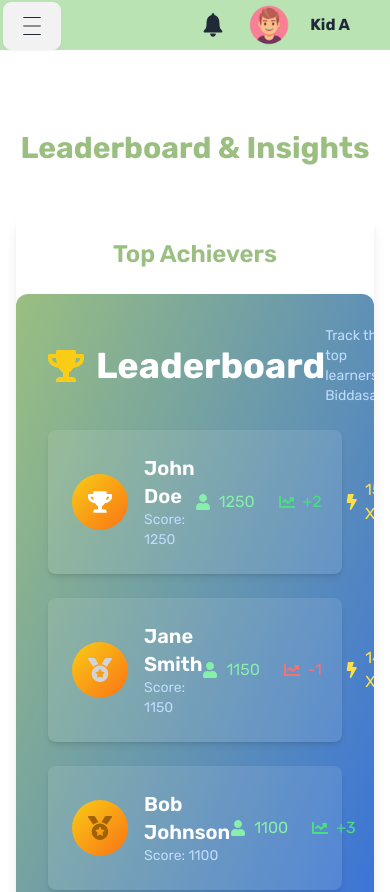
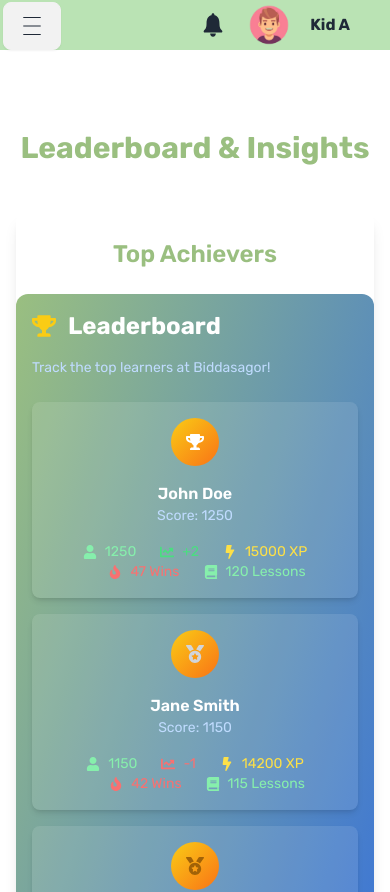
Before and after one commit to Phanthom-Mekat/AI-Integrated-Edu-Platform-Biddasagor, a React (Vite) app: page /dashboard in a window 390 px wide. Shown: the top 892 px of the page. Built offline with nearby package versions, Linux system fonts and the light colour scheme.

Commit message:
bug fixed

```diff
--- a/src/components/Dashboard/LeaderboardTable.jsx
+++ b/src/components/Dashboard/LeaderboardTable.jsx
@@ -1,4 +1,4 @@
-import { FaTrophy, FaMedal,  FaUser, FaChartLine, FaBolt, FaFire, FaBook } from 'react-icons/fa';
+import { FaTrophy, FaMedal, FaUser, FaChartLine, FaBolt, FaFire, FaBook } from 'react-icons/fa';
 
 const leaderboardData = [
   { id: 1, name: "John Doe", score: 1250, change: 2, totalXP: 15000, totalWins: 47, lessonsCompleted: 120 },
@@ -10,25 +10,25 @@ const leaderboardData = [
 
 const LeaderboardTable = () => {
   return (
-    <div className="w-full mx-auto bg-gradient-to-br from-primary to-blue-600 p-8 rounded-xl shadow-lg">
+    <div className="w-full mx-auto bg-gradient-to-br from-primary to-blue-600 p-4 sm:p-8 rounded-xl shadow-lg">
       {/* Leaderboard Header */}
-      <div className="flex items-center justify-between mb-6">
-        <h2 className="text-4xl font-bold text-white flex items-center">
+      <div className="flex flex-col sm:flex-row items-start sm:items-center justify-between mb-6">
+        <h2 className="text-2xl sm:text-4xl font-bold text-white flex items-center mb-4 sm:mb-0">
           <FaTrophy className="mr-3 text-yellow-400" />
           Leaderboard
         </h2>
-        <p className="text-sm text-blue-200">Track the top learners at Biddasagor!</p>
+        <p className="text-sm sm:text-base text-blue-200">Track the top learners at Biddasagor!</p>
       </div>
 
       {/* Leaderboard List */}
-      <div className="space-y-6">
+      <div className="space-y-4 sm:space-y-6">
         {leaderboardData.map((user, index) => (
           <div
             key={user.id}
-            className="flex items-center bg-white bg-opacity-10 p-6 rounded-lg transform transition-transform duration-300 hover:scale-105 hover:bg-opacity-20 shadow-md"
+            className="flex flex-col sm:flex-row items-center sm:items-start bg-white bg-opacity-10 p-4 sm:p-6 rounded-lg transform transition-transform duration-300 hover:scale-105 hover:bg-opacity-20 shadow-md"
           >
             {/* Rank Badge */}
-            <div className="flex-shrink-0 w-14 h-14 flex items-center justify-center rounded-full bg-gradient-to-br from-yellow-400 to-orange-500 text-white text-2xl font-bold">
+            <div className="flex-shrink-0 w-12 h-12 sm:w-14 sm:h-14 flex items-center justify-center rounded-full bg-gradient-to-br from-yellow-400 to-orange-500 text-white text-lg sm:text-2xl font-bold">
               {index === 0 && <FaTrophy />}
               {index === 1 && <FaMedal className="text-gray-300" />}
               {index === 2 && <FaMedal className="text-yellow-700" />}
@@ -36,34 +36,34 @@ const LeaderboardTable = () => {
             </div>
 
             {/* User Info */}
-            <div className="ml-4 flex-grow">
-              <h3 className="text-xl font-semibold text-white">{user.name}</h3>
+            <div className="ml-0 sm:ml-4 mt-4 sm:mt-0 flex-grow text-center sm:text-left">
+              <h3 className="text-base sm:text-xl font-semibold text-white">{user.name}</h3>
               <p className="text-sm text-blue-200">Score: {user.score}</p>
             </div>
 
             {/* Stats */}
-            <div className="flex items-center space-x-6">
-              <div className="flex items-center text-green-300">
+            <div className="flex flex-wrap sm:flex-nowrap justify-center sm:justify-start sm:items-center space-x-6 mt-4 sm:mt-0">
+              <div className="flex items-center text-green-300 text-sm sm:text-base">
                 <FaUser className="mr-2" />
                 <span>{user.score}</span>
               </div>
               <div
-                className={`flex items-center ${
+                className={`flex items-center text-sm sm:text-base ${
                   user.change > 0 ? "text-green-400" : user.change < 0 ? "text-red-400" : "text-gray-400"
                 }`}
               >
                 <FaChartLine className="mr-2" />
                 <span>{user.change > 0 ? "+" : ""}{user.change}</span>
               </div>
-              <div className="flex items-center text-yellow-300">
+              <div className="flex items-center text-yellow-300 text-sm sm:text-base">
                 <FaBolt className="mr-2" />
                 <span>{user.totalXP} XP</span>
               </div>
-              <div className="flex items-center text-red-400">
+              <div className="flex items-center text-red-400 text-sm sm:text-base">
                 <FaFire className="mr-2" />
                 <span>{user.totalWins} Wins</span>
               </div>
-              <div className="flex items-center text-green-300">
+              <div className="flex items-center text-green-300 text-sm sm:text-base">
                 <FaBook className="mr-2" />
                 <span>{user.lessonsCompleted} Lessons</span>
               </div>
--- a/src/components/Dashboard/Sidebar.jsx
+++ b/src/components/Dashboard/Sidebar.jsx
@@ -22,9 +22,9 @@ const Sidebar = () => {
                         <CiMenuBurger className="text-2xl font-bold"></CiMenuBurger>
                     </label>
                 </div>
-                <div className="drawer-side">
+                <div className="drawer-side z-50">
                     <label htmlFor="my-drawer-2" aria-label="close sidebar" className="drawer-overlay"></label>
-                    <ul className="menu bg-secondary/40 text-base-content min-h-full w-80 p-4 ">
+                    <ul className="menu bg-light md:bg-secondary/40 text-base-content min-h-full w-80 p-4 z-[100] ">
                         {/* Sidebar content here */}
                         <Link to='/dashboard'>
                             <h1 className="text-4xl font-bold mb-10 text-center">Dashboard</h1>
--- a/src/components/auth/Register.jsx
+++ b/src/components/auth/Register.jsx
@@ -72,7 +72,7 @@ const Register = () => {
                 {/* Right Section - Illustration */}
                 <div className="md:w-1/2 bg-gray-100 flex items-center justify-center">
                     <img
-                        src="../../../public/login.png"
+                        src="/login.png"
                         alt="Educational illustration"
                         className="w-full h-full object-cover"
                     />
--- a/src/components/home/Pricing.jsx
+++ b/src/components/home/Pricing.jsx
@@ -1,6 +1,6 @@
 const Pricing = () => {
     return (
-        <div className="bg-light py-16">
+        <div className="bg-light py-16 overflow-hidden">
             <div className="w-11/12 mx-auto">
                 <h2
                     className="text-4xl text-center font-bold text-secondary mb-6"
--- a/src/components/home/SubjectHelp.jsx
+++ b/src/components/home/SubjectHelp.jsx
@@ -33,7 +33,7 @@ const SubjectHelp = () => {
             className="text-center mb-12"
             data-aos="fade-up"
             data-aos-delay="200"
-            data-aos-anchor-placement="top-center"
+            data-aos-anchor-placement="bottom-center"
         >
             <h2 className="text-3xl font-bold text-secondary">
                 Get Homework Help with Any Subject, Any Question
--- a/src/index.css
+++ b/src/index.css
@@ -9,6 +9,9 @@ body {
     margin: 0;
     padding: 0;
     box-sizing: border-box;
-    /* overflow: hidden; */
     scroll-behavior: smooth;
 }
+
+.overflow{
+    overflow: hidden;
+}
--- a/src/pages/Games.jsx
+++ b/src/pages/Games.jsx
@@ -4,7 +4,7 @@ const Games = () => {
     return (
         <div className="bg-blue-50 min-h-screen">
             {/* Page Header */}
-            <div className="bg-gradient-to-br from-purple-600 to-blue-500 text-white p-5">
+            <div className="bg-light  p-5">
                 <h1 className="text-center text-4xl font-bold">Fun & Learn</h1>
                 <p className="text-center text-lg mt-2">Explore games to sharpen your math skills while having fun!</p>
             </div>
@@ -12,7 +12,7 @@ const Games = () => {
             {/* Game Options Section */}
             <div className="mt-12 max-w-6xl mx-auto grid grid-cols-1 sm:grid-cols-2 lg:grid-cols-2 gap-8 px-6">
                 {/* Solve Puzzle */}
-                <div className="bg-yellow-100 p-6 rounded-xl shadow-md flex flex-col items-center text-center hover:scale-105 transition-transform duration-300">
+                <div className="bg-tertiary/20 p-6 rounded-xl shadow-md flex flex-col items-center text-center hover:scale-105 transition-transform duration-300">
                     <img
                         src="/puzzle.png"
                         alt="Solve Puzzle"
--- a/src/pages/HomePage.jsx
+++ b/src/pages/HomePage.jsx
@@ -11,7 +11,7 @@ import Testimonial from "../components/home/Testimonial";
 const HomePage = () => {
     return (
         <div>
-            <main>
+            <main className="overflow">
                 <Hero/>
                 <DiscoverSection/>
                 <HowItWorks/>
```
